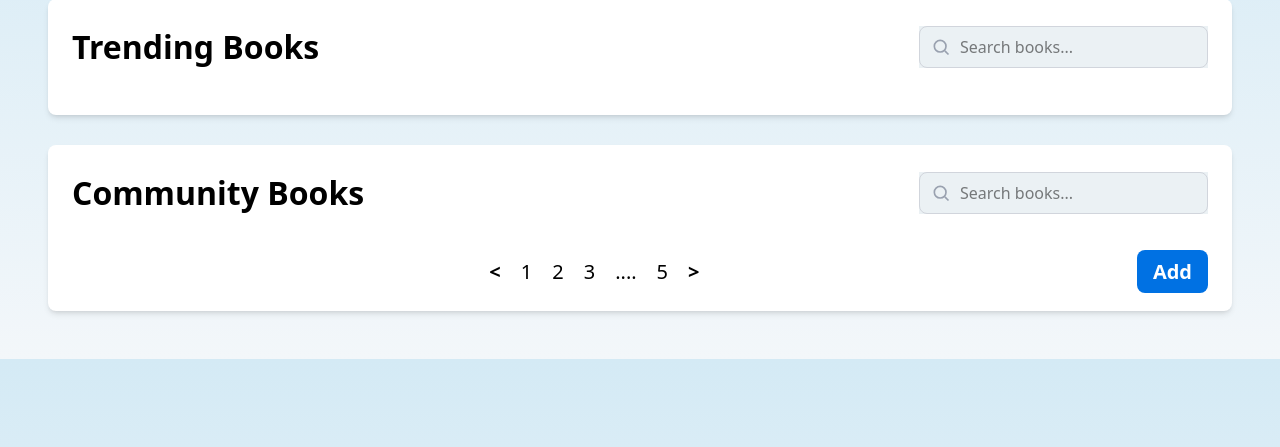
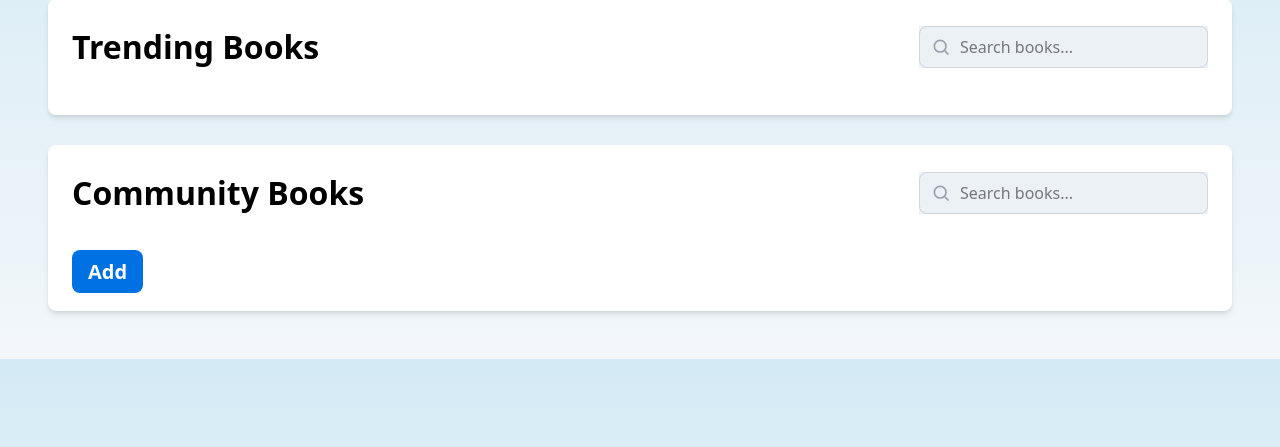
Before and after one commit to UCYenyen/ALP_Webprog_Github, a PHP site: page /community-collection.php in a window 1280 px wide. Shown: the part 175-622 px from the top of the page. Run offline with PHP 8.4, Linux system fonts and the light colour scheme; the visitor is signed in with stand-in values (Sample User, id 1); data that the repository does not hold is empty.

Commit message:
Update Minor Delete Button and Delete Pagination

```diff
--- a/view/community-collection.php
+++ b/view/community-collection.php
@@ -135,16 +135,6 @@
                     Add Book
                 </button>
             </div>
-            <!-- Pagination -->
-            <div class="flex items-center justify-center gap-[20px] flex-1">
-                <button class="font-bold text-[20px]"> &lt; </button>
-                <a href="" class="text-[20px]">1</a>
-                <a href="" class="text-[20px]">2</a>
-                <a href="" class="text-[20px]">3</a>
-                <a href="" class="text-[20px]">....</a>
-                <a href="" class="text-[20px]">5</a>
-                <button class="font-bold text-[20px]"> &gt; </button>
-            </div>
             <!-- Add Book button (visible on desktop only) -->
             <div class="hidden sm:block">
                 <a class="font-bold text-[20px] bg-[#0071E3] text-white rounded-lg px-4 py-2" href="add-book-form.php">
```
Also changed, not shown: view/book-page.php (+2 -2 lines).
